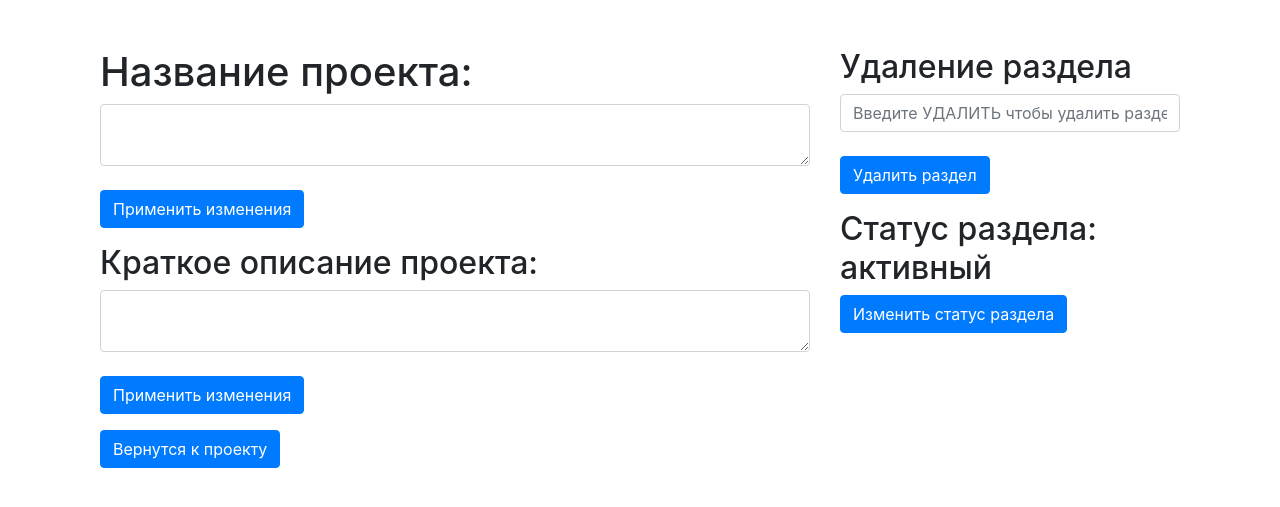
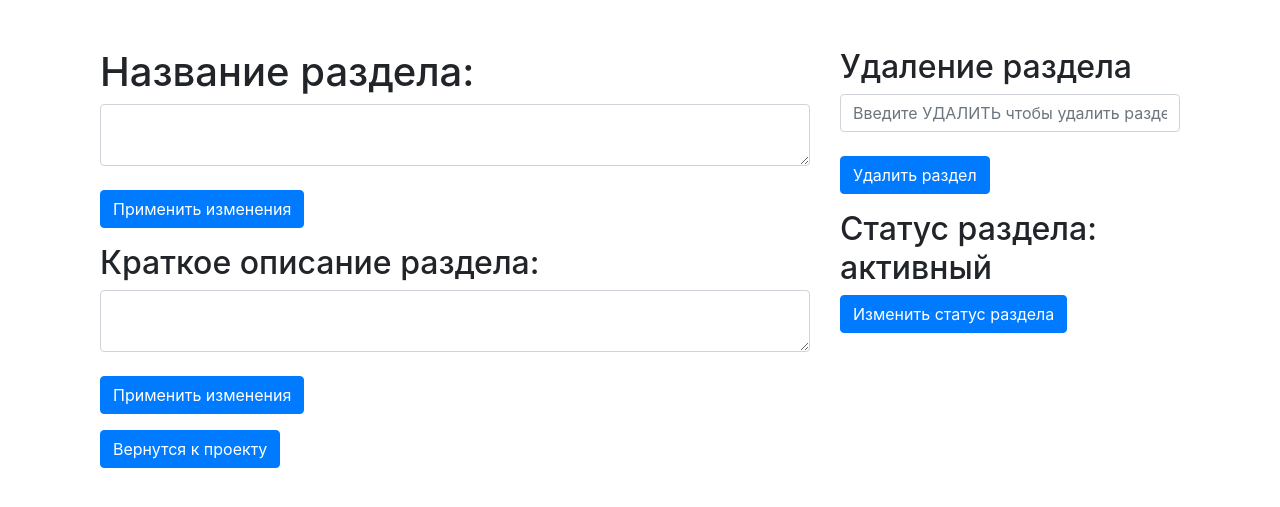
Before and after one commit to V1lad/Student-Project-Manager, a Flask app: template Web/templates/redact_subproject.html in a window 1280 px wide. Shown: the part 56-563 px from the top of the page. Run offline with Flask 3, Linux system fonts and the light colour scheme; the template is opened without the code that fills it, so the values that code supplies are empty; some libraries are stand-ins or nearby versions.

Commit message:
Fixed incorrect spelling for subprojects

```diff
--- a/Web/templates/redact_subproject.html
+++ b/Web/templates/redact_subproject.html
@@ -6,7 +6,7 @@
 <div class="container" id='sign-up-container'>
 <div class="row pt-4 mt-4 mb-4">
 <div class="col-8">
-    <h1> Название проекта:   </h1>
+    <h1> Название раздела:   </h1>
     <form method="POST">
         <div class="form-group">
             <textarea
@@ -19,7 +19,7 @@
             <button type="submit" class="btn btn-primary">Применить изменения</button>
         </div>
     </form>
-    <h2> Краткое описание проекта:   </h2>
+    <h2> Краткое описание раздела:   </h2>
     <form method="POST">
         <div class="form-group">
             <textarea
```
